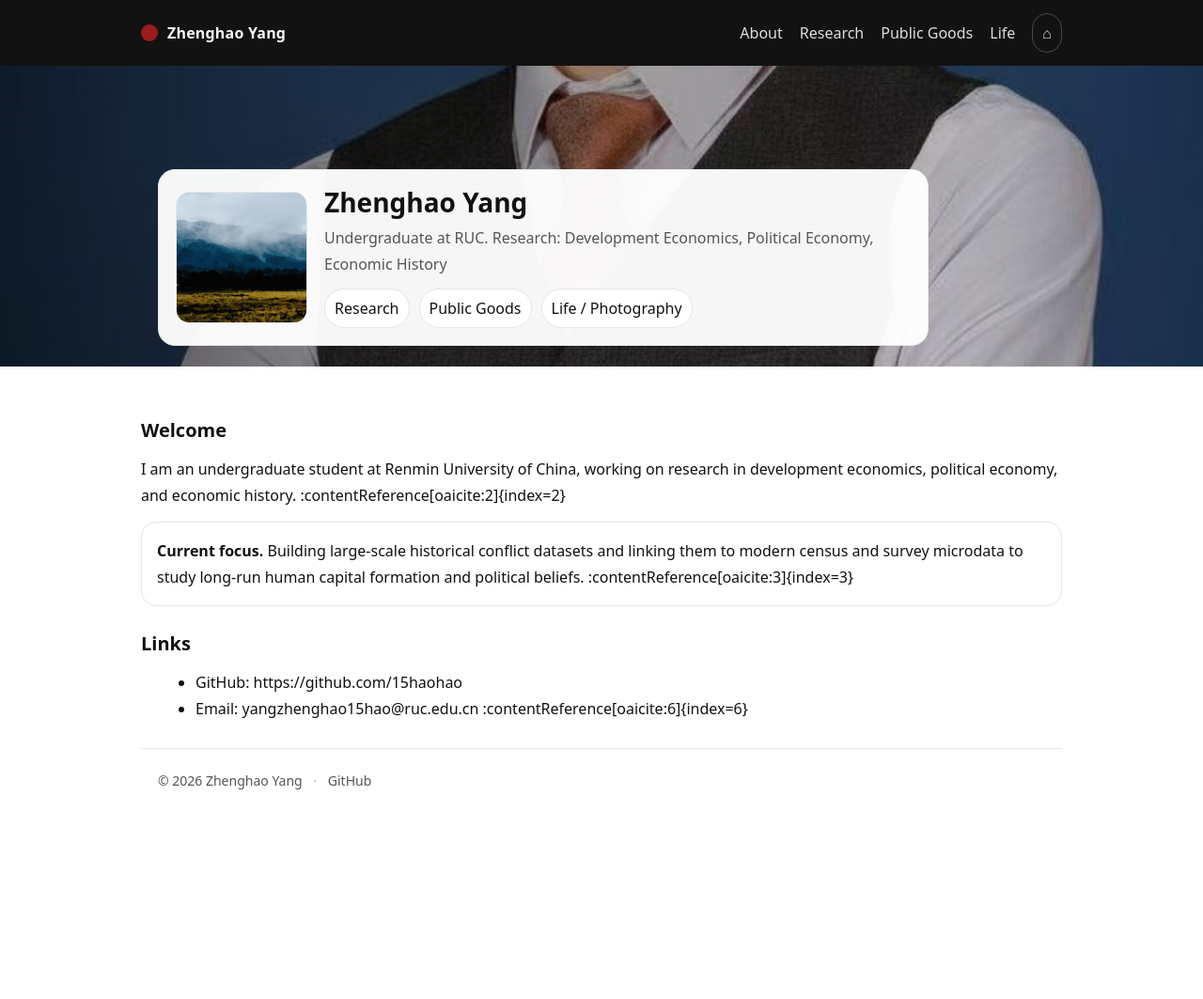
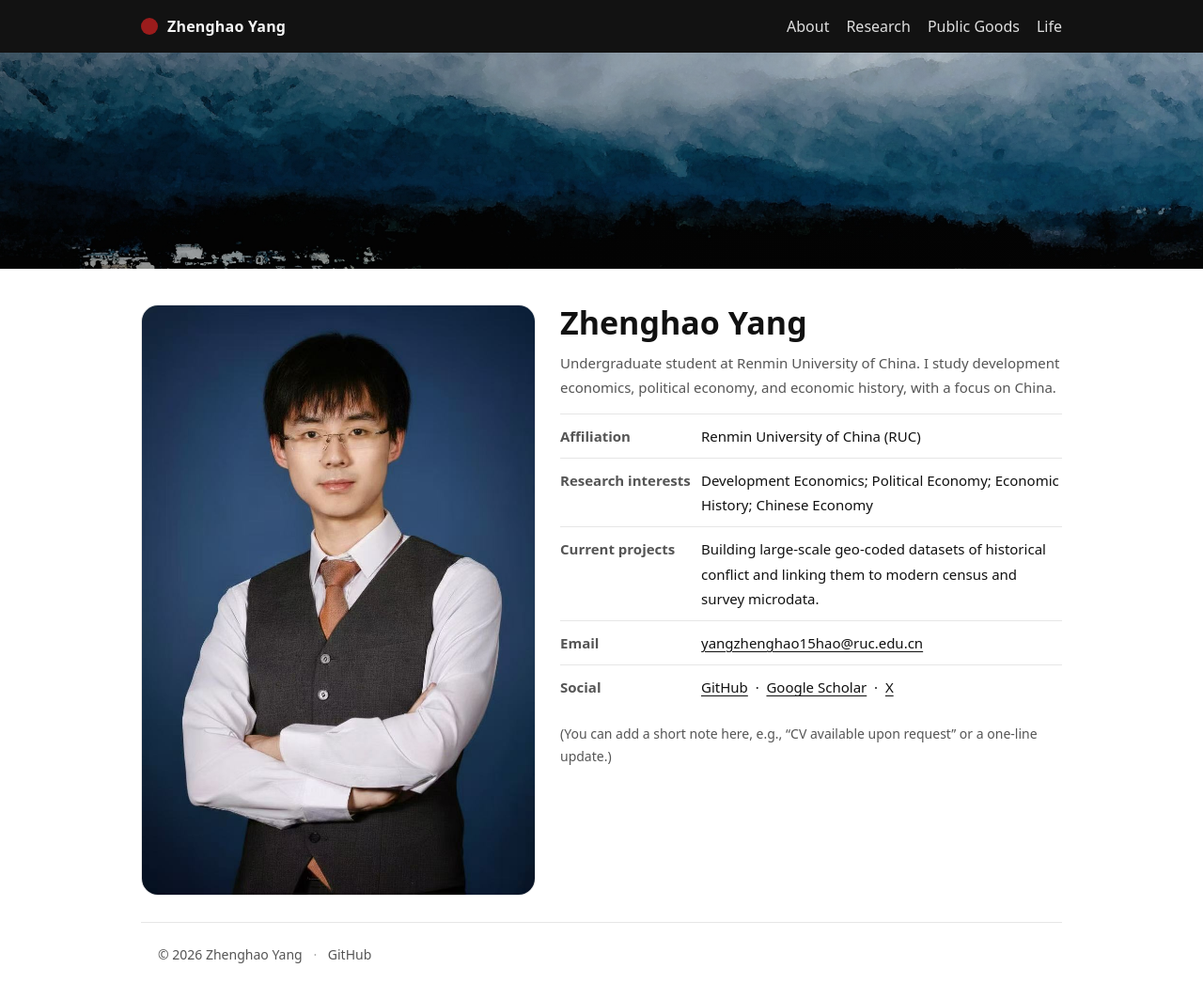
Before and after one commit to 15haohao/15haohao.github.io, a Jekyll site: the page built from index.md, in a window 1280 px wide and 1063 px high. Shown: the whole window at 94% size. Built offline with Jekyll 4.4.1, drawn with Linux system fonts in a browser that asks for light colours.

Commit message:
Update site layout and assets

```diff
--- a/_includes/nav.html
+++ b/_includes/nav.html
@@ -9,13 +9,10 @@
     </div>
 
     <nav class="menu">
-      <a href="/about/">About</a>
+      <a href="/">About</a>
       <a href="/research/">Research</a>
       <a href="/public-goods/">Public Goods</a>
       <a href="/life/">Life</a>
-      <a class="icon-btn" href="https://github.com/15haohao" aria-label="GitHub">
-        <!-- 简单用字符当 icon，占位 -->
-        ⌂
       </a>
     </nav>
   </div>
--- a/_layouts/default.html
+++ b/_layouts/default.html
@@ -11,26 +11,11 @@
 <body>
   {% include nav.html %}
 
-  {% if page.hero == true %}
-  <section class="hero">
-    <div class="hero-bg" style="background-image:url('/assets/img/hero.jpg')"></div>
-    <div class="hero-overlay"></div>
-    <div class="wrap hero-inner">
-      <div class="hero-card">
-        <img class="avatar" src="/assets/img/avatar.jpg" alt="Portrait"/>
-        <div class="hero-text">
-          <h1>{{ site.title }}</h1>
-          <p class="muted">{{ site.description }}</p>
-          <div class="hero-links">
-            <a class="pill" href="/research/">Research</a>
-            <a class="pill" href="/public-goods/">Public Goods</a>
-            <a class="pill" href="/life/">Life / Photography</a>
-          </div>
-        </div>
-      </div>
-    </div>
+  <!-- Global banner (wide image under the navbar) -->
+  <section class="banner">
+    <div class="banner-bg" style="background-image:url('/assets/img/hero1.jpg')"></div>
+    <div class="banner-overlay"></div>
   </section>
-  {% endif %}
 
   <main class="wrap content">
     {{ content }}
--- a/assets/style.css
+++ b/assets/style.css
@@ -110,3 +110,94 @@ ul{margin:8px 0 0 18px}
   font-size:14px;
 }
 .sep{margin:0 8px;color:#aaa}
+
+/* ===== About layout (photo left, info right) ===== */
+.about{
+  display:grid;
+  grid-template-columns: 420px 1fr;
+  gap: 26px;
+  align-items:start;
+  margin-top: 10px;
+}
+
+@media (max-width: 900px){
+  .about{ grid-template-columns: 1fr; }
+}
+
+.about-photo{
+  width:100%;
+  border-radius:18px;
+  border:1px solid var(--border);
+  overflow:hidden;
+  background:#fff;
+}
+
+.about-photo img{
+  width:100%;
+  height:auto;              /* 关键：自由比例，不强制裁剪 */
+  display:block;
+}
+
+.about-right h1{
+  margin:0 0 10px 0;
+  font-size: 34px;
+  line-height:1.15;
+}
+
+.about-lead{
+  margin:0 0 14px 0;
+  color: var(--muted);
+  font-size: 15px;
+}
+
+.info-table{
+  width:100%;
+  border-collapse:collapse;
+  margin-top: 10px;
+}
+
+.info-table tr{
+  border-top: 1px solid var(--border);
+}
+
+.info-table th,
+.info-table td{
+  padding: 10px 0;
+  vertical-align:top;
+  text-align:left;
+  font-size: 15px;
+}
+
+.info-table th{
+  width: 150px;
+  color: var(--muted);
+  font-weight: 600;
+}
+
+.info-links a{
+  text-decoration: underline;
+  text-underline-offset: 3px;
+}
+
+.small-note{
+  color: var(--muted);
+  font-size: 14px;
+  margin-top: 14px;
+}
+
+/* ===== Global banner (wide image) ===== */
+.banner{
+  position: relative;
+  height: 230px;           /* 你嫌高/低都可以改 */
+  overflow: hidden;
+}
+.banner-bg{
+  position:absolute; inset:0;
+  background-size: cover;
+  background-position: center;
+  filter: saturate(1.05);
+}
+.banner-overlay{
+  position:absolute; inset:0;
+  background: linear-gradient(90deg, rgba(0,0,0,.35), rgba(0,0,0,.10));
+}
--- a/index.md
+++ b/index.md
@@ -1,18 +1,55 @@
 ---
 layout: default
-title: Home
-hero: true
+title: About
 ---
 
-## Welcome
+<div class="about">
 
-I am an undergraduate student at Renmin University of China, working on research in development economics, political economy, and economic history. :contentReference[oaicite:2]{index=2}
+  <div class="about-photo">
+    <img src="/assets/img/about-photo.jpg" alt="Zhenghao Yang">
+  </div>
 
-<div class="card">
-<b>Current focus.</b> Building large-scale historical conflict datasets and linking them to modern census and survey microdata to study long-run human capital formation and political beliefs. :contentReference[oaicite:3]{index=3}
+  <div class="about-right">
+    <h1>Zhenghao Yang</h1>
+
+    <p class="about-lead">
+      Undergraduate student at Renmin University of China. I study development economics, political economy, and economic history, with a focus on China.
+    </p>
+
+    <table class="info-table">
+      <tr>
+        <th>Affiliation</th>
+        <td>Renmin University of China (RUC)</td>
+      </tr>
+      <tr>
+        <th>Research interests</th>
+        <td>Development Economics; Political Economy; Economic History; Chinese Economy</td>
+      </tr>
+      <tr>
+        <th>Current projects</th>
+        <td>
+          Building large-scale geo-coded datasets of historical conflict and linking them to modern census and survey microdata.
+        </td>
+      </tr>
+      <tr>
+        <th>Email</th>
+        <td class="info-links"><a href="mailto:yangzhenghao15hao@ruc.edu.cn">yangzhenghao15hao@ruc.edu.cn</a></td>
+      </tr>
+      <tr>
+        <th>Social</th>
+        <td class="info-links">
+          <a href="https://github.com/15haohao" target="_blank" rel="noopener">GitHub</a>
+          &nbsp;·&nbsp;
+          <a href="https://scholar.google.com/" target="_blank" rel="noopener">Google Scholar</a>
+          &nbsp;·&nbsp;
+          <a href="https://twitter.com/" target="_blank" rel="noopener">X</a>
+        </td>
+      </tr>
+    </table>
+
+    <p class="small-note">
+      (You can add a short note here, e.g., “CV available upon request” or a one-line update.)
+    </p>
+  </div>
+
 </div>
-
-## Links
-
-- GitHub: <https://github.com/15haohao>
-- Email: <a href="mailto:yangzhenghao15hao@ruc.edu.cn">yangzhenghao15hao@ruc.edu.cn</a> :contentReference[oaicite:6]{index=6}
```
Also changed, not shown: research/index.md (+5 -4 lines), assets/img/about-photo.jpg (renamed from assets/img/hero.jpg), assets/img/hero1.jpg (renamed from assets/img/avatar.jpg).
